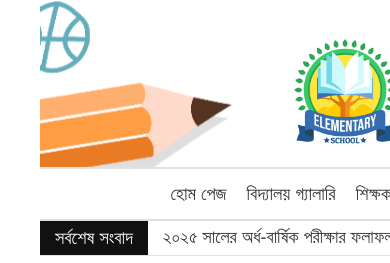
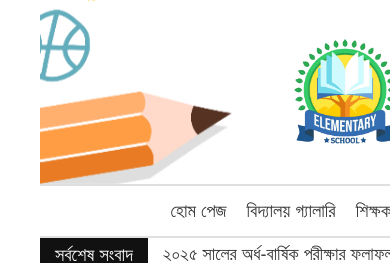
Before and after one commit to HayPrantoRoy/School_Management, a plain HTML site: page index.html in a window 390 px wide. Shown: the top 263 px of the page. Drawn offline with Linux system fonts and the light colour scheme; a web font is replaced by a local one.

Commit message:
design changes

```diff
--- a/index.html
+++ b/index.html
@@ -2,7 +2,7 @@
 <html lang="bn">
 <head>
 <meta charset="UTF-8">
-<meta name="viewport" content="width=device-width, initial-scale=1.0, user-scalable=no">
+<meta name="viewport" content="width=device-width, initial-scale=0.8, user-scalable=no">
 <title>School Management System</title>
 <link rel="icon" href="logo.png" type="image/x-icon">
 <link href="https://fonts.googleapis.com/css2?family=Kalpurush:wght@400;500;600&display=swap" rel="stylesheet">
@@ -60,9 +60,25 @@ header {
   overflow: hidden;
   color: #fff;
 }
+
+/* Small Android devices (phones) */
+@media only screen and (max-width: 480px) and (-webkit-min-device-pixel-ratio: 1) {
+    header {
+        height: 25vh; /* Height for small Android phones */
+    }
+}
+
+/* Medium Android devices (tablets) */
 @media only screen and (max-width: 768px) and (-webkit-min-device-pixel-ratio: 1) {
     header {
-        height: 20vh; /* Height for Android devices */
+        height: 20vh; /* Height for Android tablets */
+    }
+}
+
+/* Large Android devices */
+@media only screen and (max-width: 1024px) and (-webkit-min-device-pixel-ratio: 1) {
+    header {
+        height: 22vh; /* Height for large Android devices */
     }
 }
 
```
